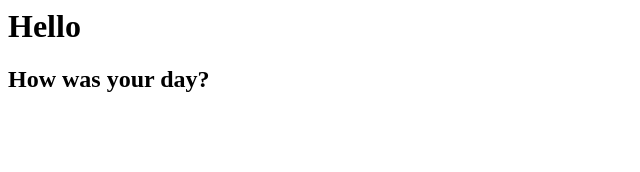
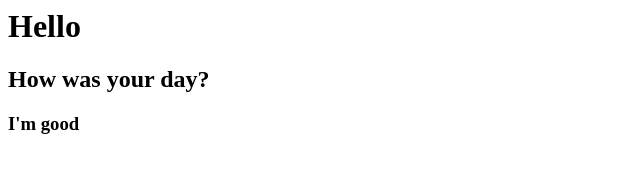
Before and after one commit to tradth/DemoHello-, a plain HTML site: page index.html in a window 1280 px wide. Shown: the full height of the page, 0-640 px from the left. Drawn offline with Linux system fonts and the light colour scheme.

Commit message:
update the index.html

```diff
--- a/index.html
+++ b/index.html
@@ -1,3 +1,5 @@
 <h1>Hello</h1>
 
 <h2>How was your day?</h2>
+
+<h3>I'm good </h3>
```
